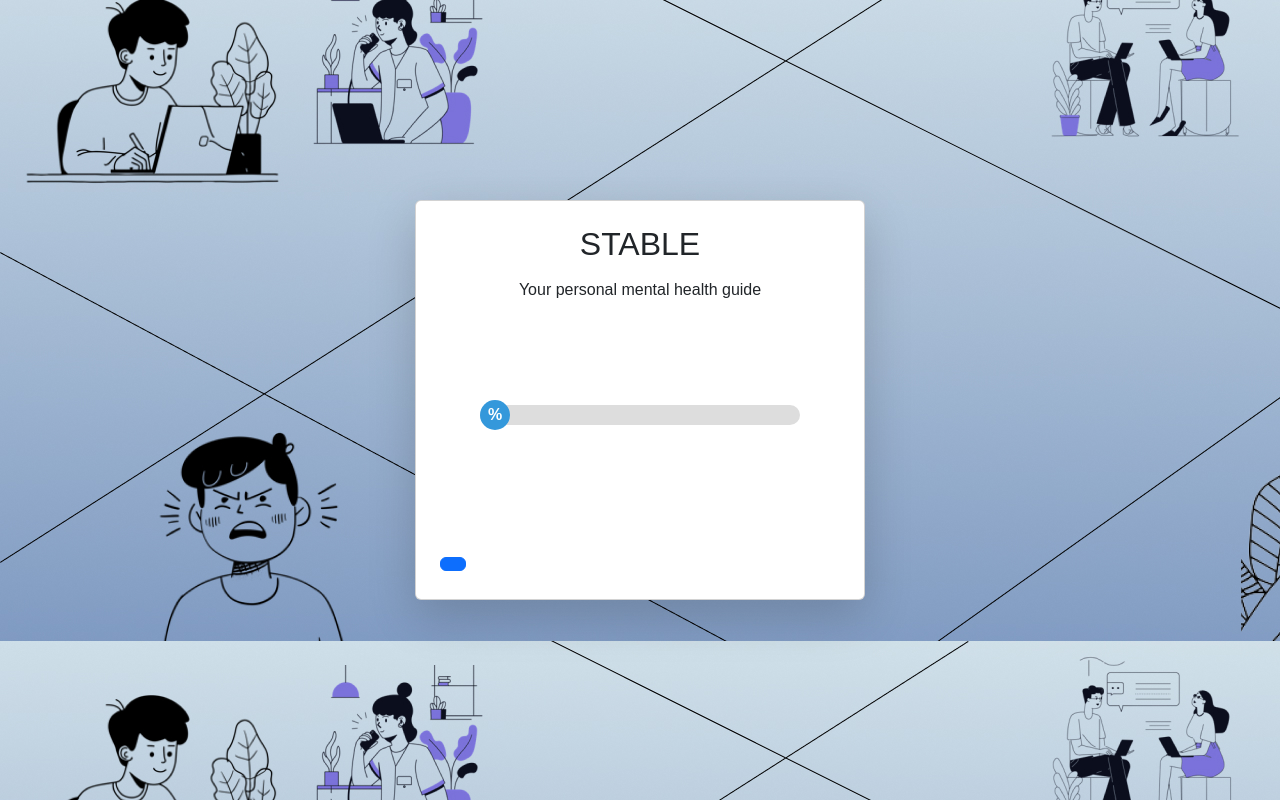
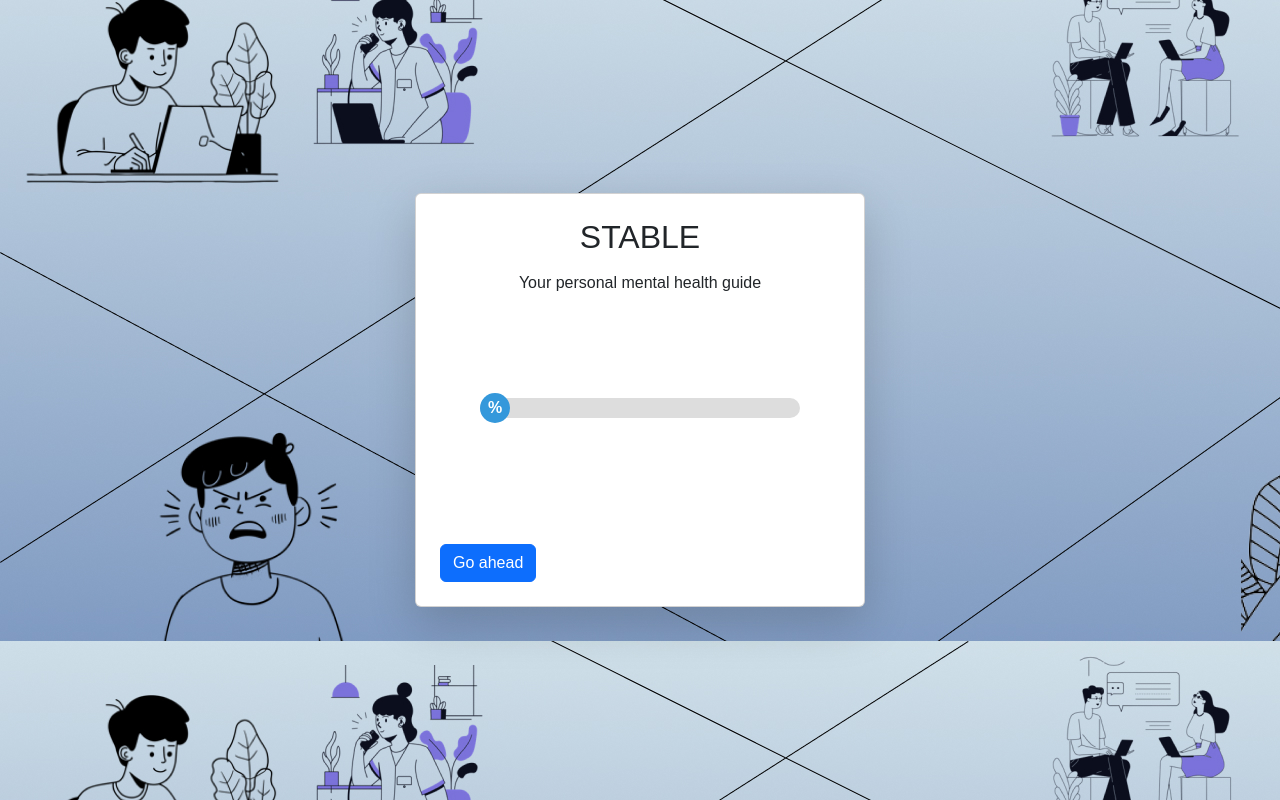
Before and after one commit to Arsh-prabhat/STABLE, a Django app: template mental_health_test/test_app/templates/result.html in a window 1280 px wide. Shown: the part 56-856 px from the top of the page. Run offline with Django 5.2, Linux system fonts and the light colour scheme; the template is opened without the code that fills it, so the values that code supplies are empty.

Commit message:
new code

```diff
--- a/mental_health_test/test_app/templates/result.html
+++ b/mental_health_test/test_app/templates/result.html
@@ -156,7 +156,7 @@
                             <p>{{ result }}</p>
                         </div>
                         <div>
-                            <a class="btn btn-primary" href="/low"></a>
+                            <a class="btn btn-primary" href="/low">Go ahead</a>
                         </div>
                     </div>
                 </div>
```
